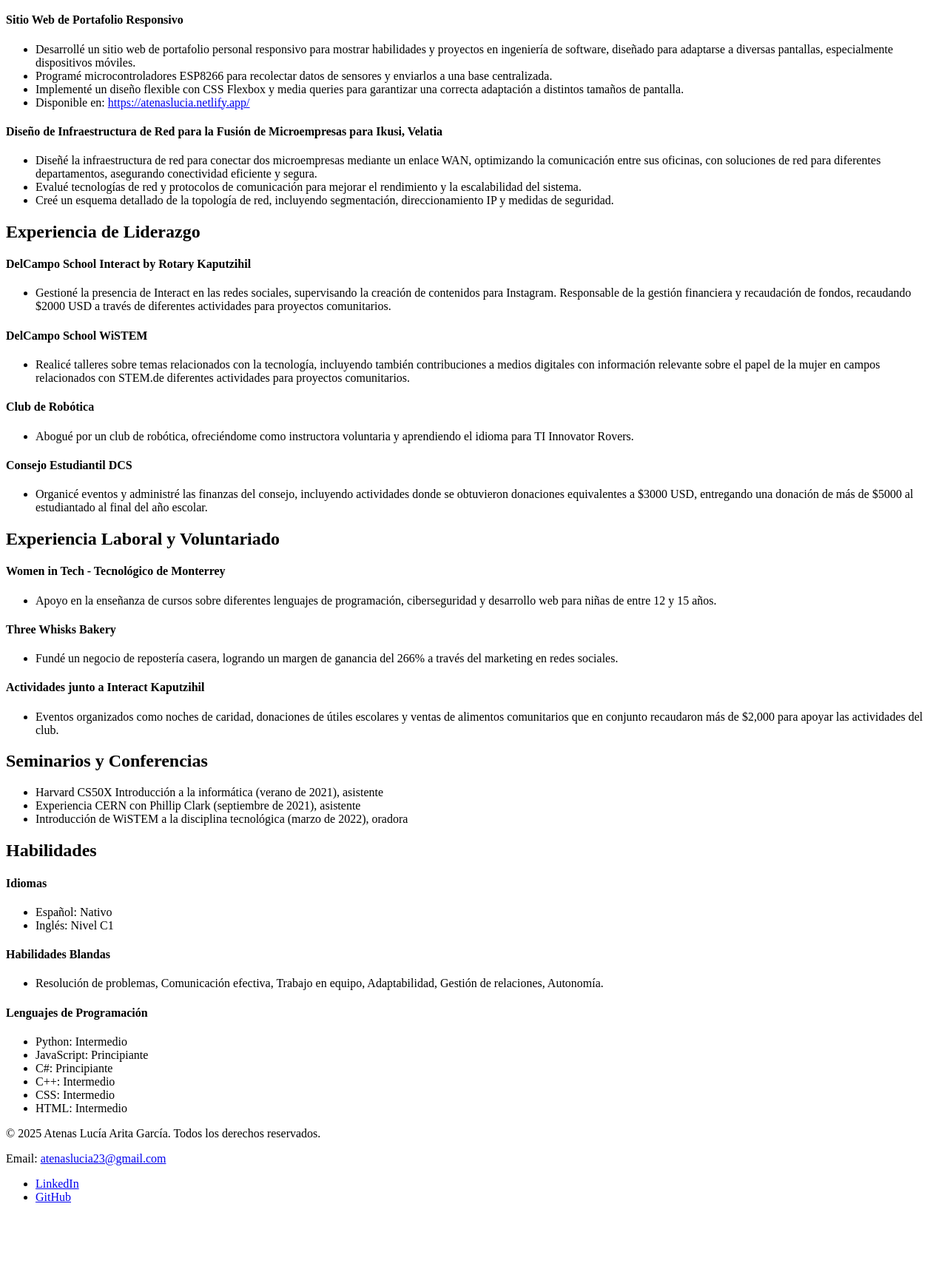
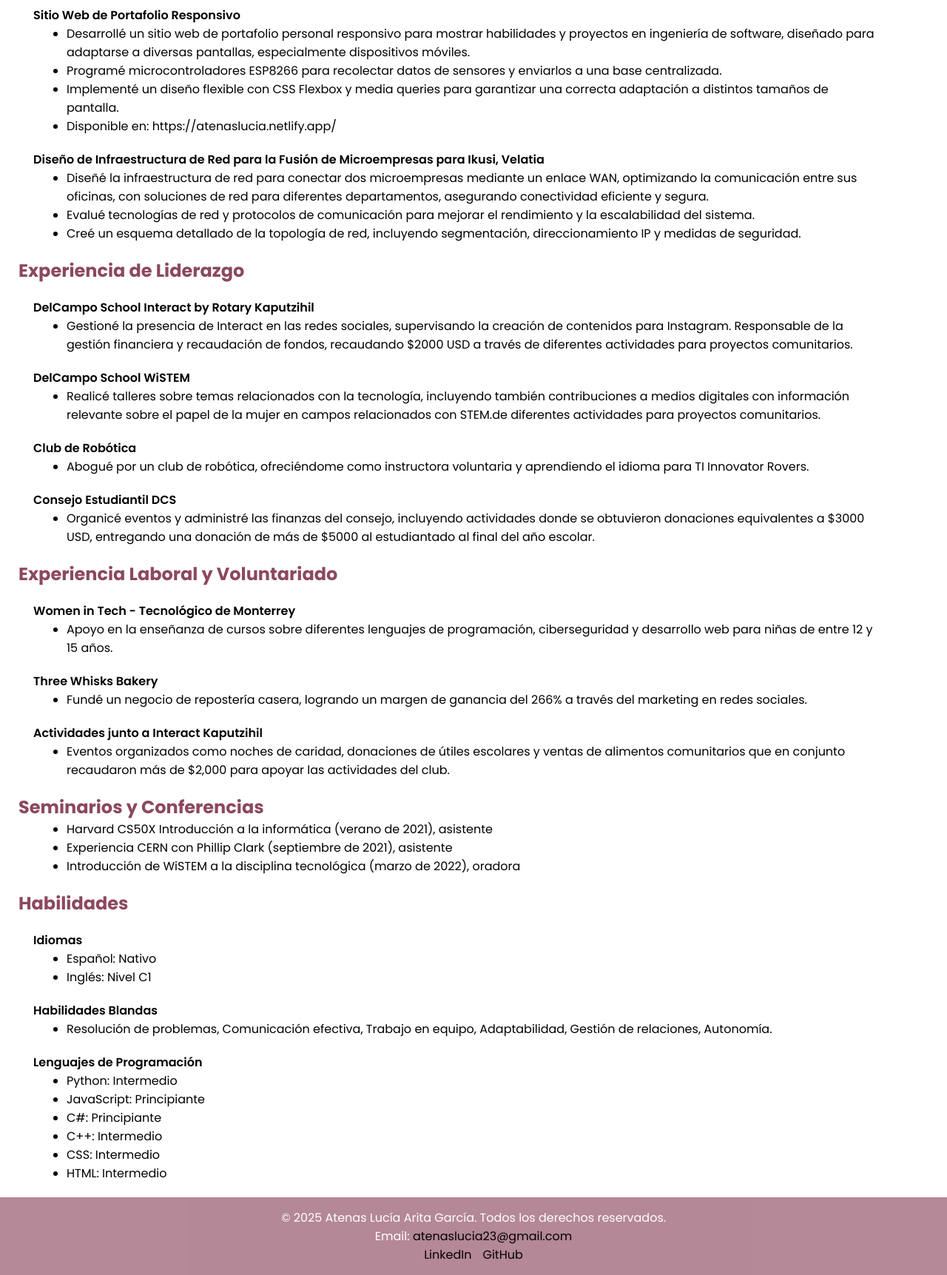
Before and after one commit to atenasarita/curriculum-html5, a plain HTML site: page index.html in a window 1280 px wide. Shown: the part 665-2388 px from the top of the page at 74% size. Before the commit the page ends 2308 px from the top, so only its background shows below. Drawn offline with Linux system fonts and the light colour scheme.

Commit message:
commit incluyendo el styling

```diff
--- a/index.html
+++ b/index.html
@@ -3,7 +3,7 @@
 <head>
     <meta charset="UTF-8">
     <meta name="viewport" content="width=device-width, initial-scale=1.0">
-    <link rel="stylesheet" href="style.css">
+    <link rel="stylesheet" href="styles.css">
     <title>Curriculum</title>
 </head>
 <body>
@@ -158,7 +158,7 @@
         <p>Email: <a href="mailto:atenaslucia23@gmail.com">atenaslucia23@gmail.com</a></p>
         <ul class="social-links">
             <li><a href="https://www.linkedin.com/in/atenaslucia/" target="_blank">LinkedIn</a></li>
-            <li><a href="https://github.com/atenaslucia" target="_blank">GitHub</a></li>
+            <li><a href="https://github.com/atenasarita" target="_blank">GitHub</a></li>
         </ul>
     </footer>
 
```
